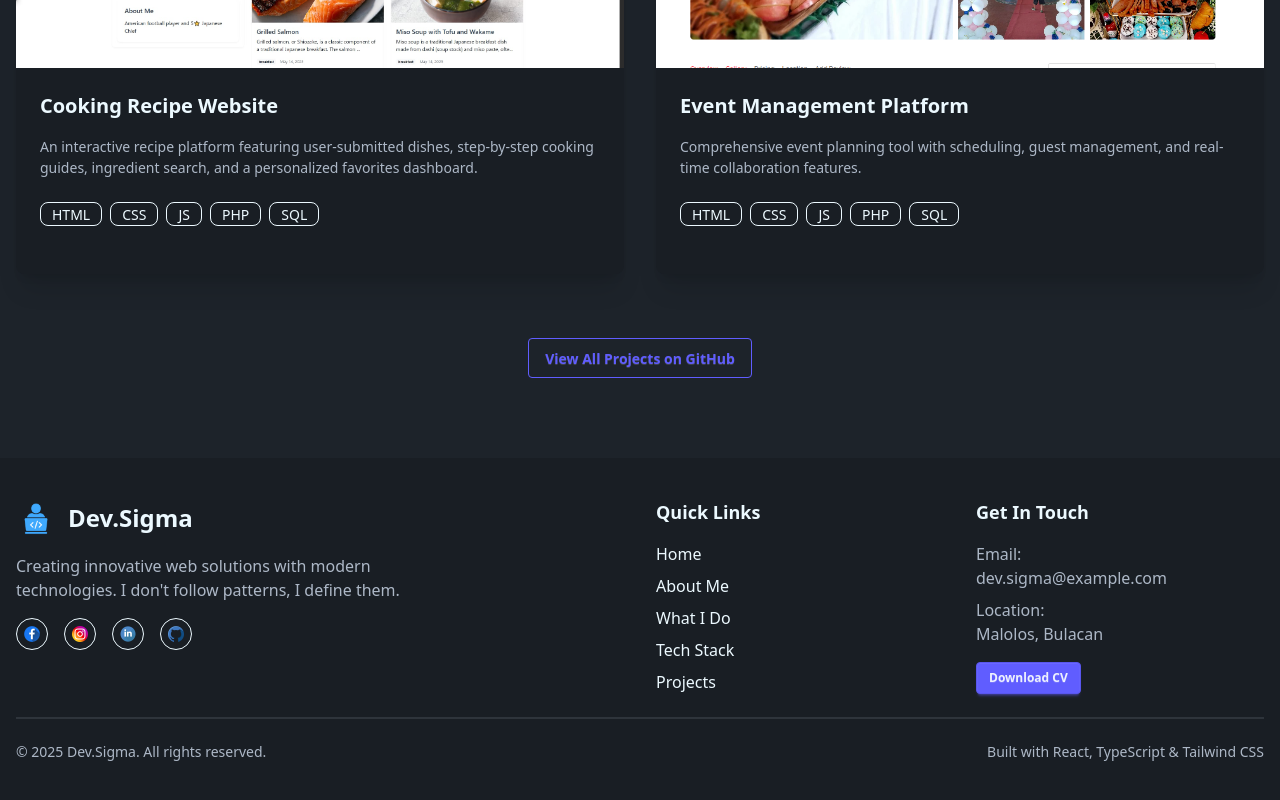
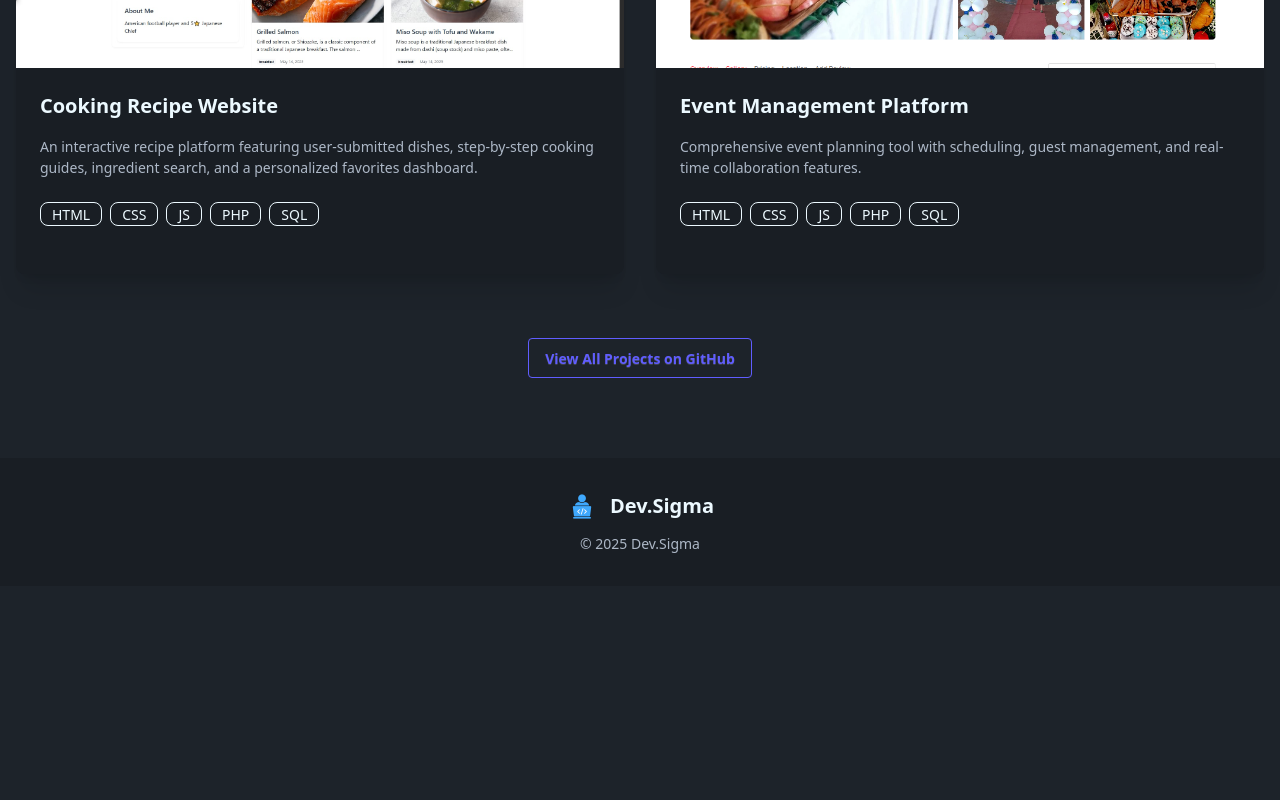
Before and after one commit to Ezekiel-Cruz/Portfolio, a React (Vite) app: page / in a window 1280 px wide. Shown: the part 3449-4249 px from the top of the page. After the commit the page ends 4035 px from the top, so only its background shows below. Built offline with nearby package versions, Linux system fonts and the light colour scheme.

Commit message:
chore(footer): simplify to minimal brand-only footer without links

```diff
--- a/src/components/Footer.tsx
+++ b/src/components/Footer.tsx
@@ -1,141 +1,13 @@
 export default function Footer() {
-  const scrollToSection = (sectionId: string) => {
-    const element = document.getElementById(sectionId);
-    if (element) {
-      element.scrollIntoView({
-        behavior: "smooth",
-        block: "start",
-      });
-    }
-  };
-
   return (
     <footer className="bg-base-200 text-base-content">
-      <div className="container mx-auto px-4 py-10">
-        <div className="grid grid-cols-1 md:grid-cols-4 gap-8">
-          {/* Brand Section */}
-          <div className="md:col-span-2">
-            <div className="flex items-center mb-4">
-              <img
-                src="/Dev.png"
-                alt="Dev.Sigma Logo"
-                className="w-10 h-10 mr-3"
-              />
-              <h3 className="text-2xl font-bold">Dev.Sigma</h3>
-            </div>
-            <p className="text-base-content/70 mb-4 max-w-md">
-              Creating innovative web solutions with modern technologies. I
-              don't follow patterns, I define them.
-            </p>
-            <div className="flex gap-4">
-              <a
-                href="#"
-                className="btn btn-circle btn-outline btn-sm hover:btn-primary transition-all duration-300"
-                aria-label="Facebook"
-              >
-                <img src="/facebook.png" alt="Facebook" className="w-4 h-4" />
-              </a>
-              <a
-                href="#"
-                className="btn btn-circle btn-outline btn-sm hover:btn-primary transition-all duration-300"
-                aria-label="Instagram"
-              >
-                <img src="/instagram.png" alt="Instagram" className="w-4 h-4" />
-              </a>
-              <a
-                href="#"
-                className="btn btn-circle btn-outline btn-sm hover:btn-primary transition-all duration-300"
-                aria-label="LinkedIn"
-              >
-                <img src="/linkedin.png" alt="LinkedIn" className="w-4 h-4" />
-              </a>
-              <a
-                href="#"
-                className="btn btn-circle btn-outline btn-sm hover:btn-primary transition-all duration-300"
-                aria-label="GitHub"
-              >
-                <img src="/github.png" alt="GitHub" className="w-4 h-4" />
-              </a>
-            </div>
+      <div className="container mx-auto px-4 py-8">
+        <div className="flex flex-col items-center gap-3">
+          <div className="flex items-center gap-3">
+            <img src="/Dev.png" alt="Dev.Sigma Logo" className="w-8 h-8" />
+            <span className="text-xl font-semibold">Dev.Sigma</span>
           </div>
-
-          {/* Quick Links */}
-          <div>
-            <h4 className="text-lg font-semibold mb-4">Quick Links</h4>
-            <ul className="space-y-2">
-              <li>
-                <a
-                  onClick={() => scrollToSection("hero")}
-                  className="link link-hover cursor-pointer"
-                >
-                  Home
-                </a>
-              </li>
-              <li>
-                <a
-                  onClick={() => scrollToSection("about")}
-                  className="link link-hover cursor-pointer"
-                >
-                  About Me
-                </a>
-              </li>
-              <li>
-                <a
-                  onClick={() => scrollToSection("what-i-do")}
-                  className="link link-hover cursor-pointer"
-                >
-                  What I Do
-                </a>
-              </li>
-              <li>
-                <a
-                  onClick={() => scrollToSection("skills")}
-                  className="link link-hover cursor-pointer"
-                >
-                  Tech Stack
-                </a>
-              </li>
-              <li>
-                <a
-                  onClick={() => scrollToSection("projects")}
-                  className="link link-hover cursor-pointer"
-                >
-                  Projects
-                </a>
-              </li>
-            </ul>
-          </div>
-
-          {/* Contact Info */}
-          <div>
-            <h4 className="text-lg font-semibold mb-4">Get In Touch</h4>
-            <div className="space-y-2">
-              <p className="text-base-content/70">
-                <span className="font-medium">Email:</span>
-                <br />
-                dev.sigma@example.com
-              </p>
-              <p className="text-base-content/70">
-                <span className="font-medium">Location:</span>
-                <br />
-                Malolos, Bulacan
-              </p>
-              <div className="mt-4">
-                <button className="btn btn-primary btn-sm">Download CV</button>
-              </div>
-            </div>
-          </div>
-        </div>
-
-        {/* Bottom Section */}
-        <div className="divider"></div>
-        <div className="flex flex-col md:flex-row justify-between items-center">
-          <p className="text-base-content/70 text-sm">
-            © 2025 Dev.Sigma. All rights reserved.
-          </p>
-          <p className="text-base-content/70 text-sm">
-            Built with React, TypeScript & Tailwind CSS
-          </p>
+          <p className="text-base-content/70 text-sm">© 2025 Dev.Sigma</p>
         </div>
       </div>
     </footer>
```
